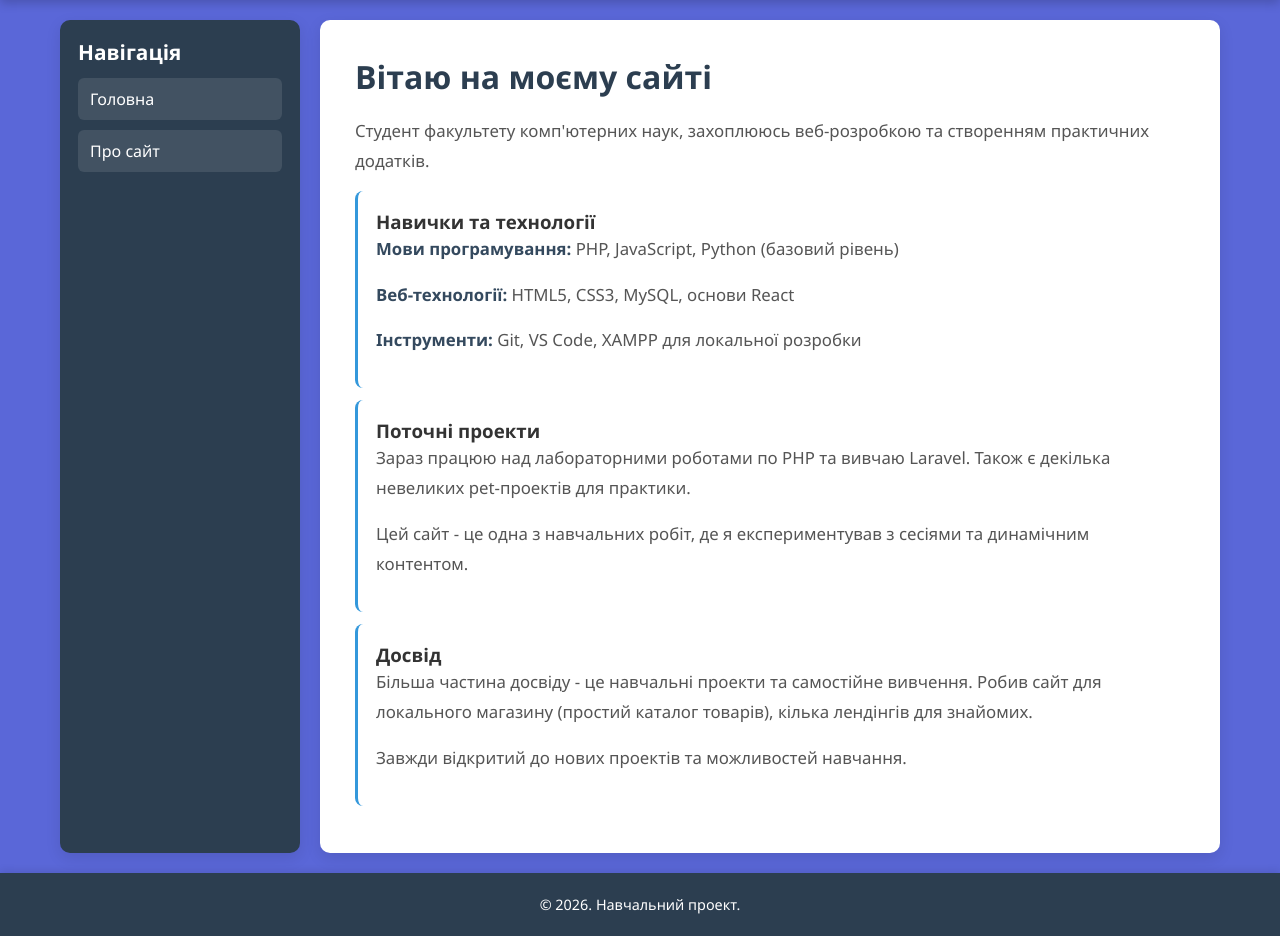
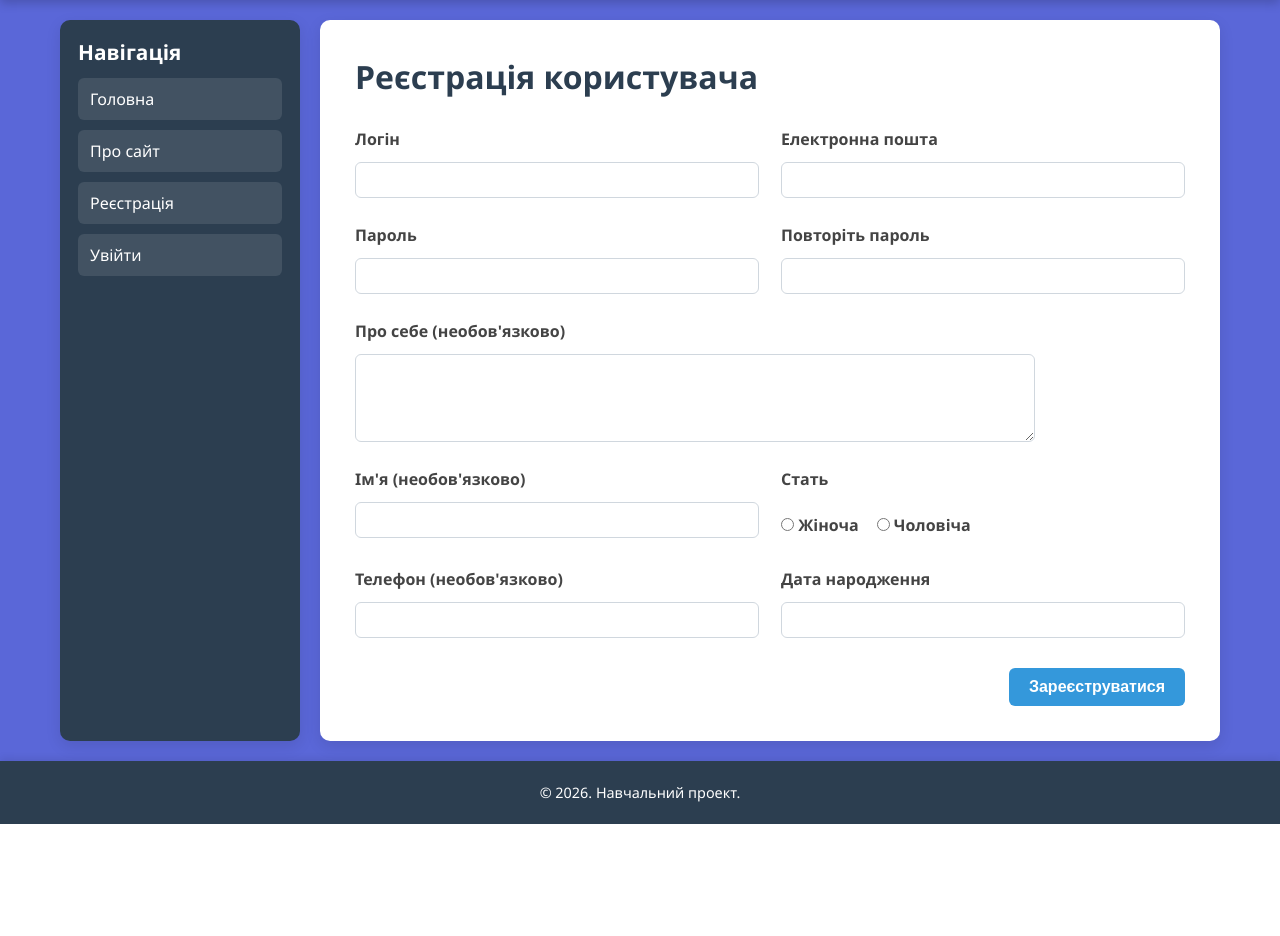
Before and after one commit to kitsulserhii-creator/PHP, a PHP site: page /index.php?action=registration in a window 1280 px wide. Shown: the part 148-1084 px from the top of the page. After the commit the page ends 972 px from the top, so only its background shows below. Run offline with PHP 8.4, Linux system fonts and the light colour scheme.

Commit message:
feat:laboratorna 3

```diff
--- a/css/style.css
+++ b/css/style.css
@@ -11,17 +11,14 @@ body {
     transition: all 0.5s ease;
 }
 
-/* Professional режим */
 body.professional {
     background: #5a67d8;
 }
 
-/* Real Me режим */
 body.realme {
     background: #48bb78;
 }
 
-/* Стилі для хедера */
 header {
     color: white;
     padding: 28px 20px;
@@ -63,7 +60,6 @@ header p {
     font-weight: 300;
 }
 
-/* Стильний тумблер */
 .mode-toggle {
     display: flex;
     align-items: center;
@@ -84,7 +80,6 @@ header p {
     color: white;
 }
 
-/* Тумблер switch */
 .switch {
     position: relative;
     display: inline-block;
@@ -140,7 +135,6 @@ input:checked + .slider:before {
     border-radius: 50%;
 }
 
-/* Контейнер для макета */
 .container {
     display: flex;
     max-width: 1200px;
@@ -149,7 +143,6 @@ input:checked + .slider:before {
     padding: 0 20px;
 }
 
-/* Стилі для бокового меню */
 .left-menu {
     width: 240px;
     padding: 18px;
@@ -207,7 +200,6 @@ body.realme .left-menu ul li a:hover {
     background-color: rgba(255,255,255,0.25);
 }
 
-/* Стилі для основного контенту */
 .content {
     flex: 1;
     padding: 35px;
@@ -264,7 +256,6 @@ body.realme .content strong {
     color: #276749;
 }
 
-/* Спеціальні картки для контенту */
 .info-card {
     background: rgba(255,255,255,0.6);
     padding: 18px;
@@ -286,7 +277,6 @@ body.realme .info-card {
     box-shadow: 0 3px 10px rgba(0,0,0,0.1);
 }
 
-/* Стилі для футера */
 footer {
     color: white;
     text-align: center;
@@ -309,7 +299,120 @@ footer p {
     font-size: 0.9em;
 }
 
-/* Адаптивність */
+.content form {
+    display: block;
+}
+.content form label {
+    display: block;
+    margin-top: 12px;
+    font-weight: 600;
+    color: #444;
+}
+.content form input[type="text"],
+.content form input[type="password"],
+.content form input[type="email"],
+.content form input[type="tel"],
+.content form textarea {
+    width: 100%;
+    max-width: 680px;
+    padding: 8px 10px;
+    margin-top: 6px;
+    border: 1px solid #d0d7de;
+    border-radius: 6px;
+    font-size: 1em;
+}
+.content form textarea {
+    min-height: 88px;
+    resize: vertical;
+}
+.content form .radio-group {
+    display: flex;
+    gap: 18px;
+    align-items: center;
+    margin-top: 6px;
+}
+.content form .small-input {
+    display: inline-block;
+    width: 220px;
+}
+.content form button {
+    margin-top: 14px;
+    padding: 10px 18px;
+    background: #3498db;
+    color: #fff;
+    border: none;
+    border-radius: 6px;
+    cursor: pointer;
+    font-weight: 600;
+}
+body.realme .content form button {
+    background: #38a169;
+}
+.errors {
+    background: #fff0f0;
+    border: 1px solid #ffcccc;
+    padding: 12px;
+    border-radius: 6px;
+    margin-bottom: 12px;
+    color: #700;
+}
+
+.errors p { margin: 0 0 8px 0; }
+.errors ul { margin: 8px 0 0 20px; padding: 0; }
+.errors li { color: #7a1414; margin-bottom: 6px; }
+
+
+
+.registration-form {
+    max-width: 900px;
+}
+.registration-form .form-grid {
+    display: grid;
+    grid-template-columns: 1fr 1fr;
+    gap: 14px 22px;
+    align-items: start;
+}
+.registration-form .field {
+    display: flex;
+    flex-direction: column;
+}
+.registration-form .field-full {
+    grid-column: 1 / -1;
+}
+.registration-form label {
+    font-weight: 600;
+    margin-bottom: 6px;
+    color: #2c3e50;
+}
+.registration-form input,
+.registration-form textarea {
+    padding: 10px 12px;
+    border-radius: 6px;
+    border: 1px solid #cfd8e3;
+    background: #fff;
+    font-size: 0.98em;
+}
+.registration-form textarea { min-height: 100px; }
+.registration-form .radio-group { display: flex; gap: 12px; align-items: center; }
+.registration-form .form-actions { margin-top: 16px; display: flex; justify-content: flex-end; }
+.registration-form .form-actions button { padding: 10px 20px; font-size: 1em; }
+
+.field.error label { color: #c0392b; }
+.field.error input, .field.error textarea { border-color: #e74c3c; box-shadow: 0 0 0 3px rgba(231,76,60,0.06); }
+
+.registration-form input:focus, .registration-form textarea:focus {
+    outline: none;
+    box-shadow: 0 4px 14px rgba(50,115,220,0.08);
+    border-color: #5b9bf3;
+}
+
+@media (max-width: 900px) {
+    .registration-form .form-grid { grid-template-columns: 1fr; }
+    .registration-form { max-width: 100%; }
+}
+
+
+
 @media (max-width: 768px) {
     .container {
         flex-direction: column;
@@ -332,3 +435,4 @@ footer p {
         padding: 20px;
     }
 }
+        flex-direction: column;
--- a/layout/header.php
+++ b/layout/header.php
@@ -1,15 +1,12 @@
 <?php
-// Перевірка чи сесія вже запущена
 if (session_status() === PHP_SESSION_NONE) {
     session_start();
 }
 
-// Обробка перемикання режиму
 if (isset($_GET['mode'])) {
     $_SESSION['mode'] = $_GET['mode'];
 }
 
-// За замовчуванням Professional режим
 if (!isset($_SESSION['mode'])) {
     $_SESSION['mode'] = 'professional';
 }
--- a/layout/left_menu.php
+++ b/layout/left_menu.php
@@ -4,5 +4,12 @@
             <ul>
                 <li><a href="index.php?action=main">Головна</a></li>
                 <li><a href="index.php?action=about">Про сайт</a></li>
+                <?php if (!empty($_SESSION['user_logged'])): ?>
+                    <li><a href="index.php?action=profile">Профіль</a></li>
+                    <li><a href="index.php?action=logout">Вийти</a></li>
+                <?php else: ?>
+                    <li><a href="index.php?action=registration">Реєстрація</a></li>
+                    <li><a href="index.php?action=login">Увійти</a></li>
+                <?php endif; ?>
             </ul>
         </nav>
--- /dev/null
+++ b/layout/views/logout.php
@@ -0,0 +1,5 @@
+<?php
+// Simple logout handler
+unset($_SESSION['user_logged']);
+header('Location: index.php');
+exit;
--- a/layout/views/main.php
+++ b/layout/views/main.php
@@ -1,6 +1,5 @@
         <main class="content">
             <?php if ($isRealMe): ?>
-                <!-- Real Me режим -->
                 <h2>Привіт!</h2>
                 <p>Якщо чесно, робити звичайне портфоліо було нудно, тому вирішив додати цей перемикач.
                 Зліва професійна версія, справа - ну, просто я.</p>
@@ -21,7 +20,6 @@
                 </div>
 
             <?php else: ?>
-                <!-- Professional режим -->
                 <h2>Вітаю на моєму сайті</h2>
                 <p>Студент факультету комп'ютерних наук, захоплююсь веб-розробкою
                 та створенням практичних додатків.</p>
--- /dev/null
+++ b/layout/views/registration.php
@@ -0,0 +1,191 @@
+<?php
+$errors = [];
+$values = [
+    'login' => '', 'email' => '', 'about' => '', 'name' => '', 'gender' => '', 'phone' => '', 'dob' => ''
+];
+
+if ($_SERVER['REQUEST_METHOD'] === 'POST') {
+    $values['login'] = trim($_POST['login'] ?? '');
+    $password = $_POST['password'] ?? '';
+    $confirm = $_POST['confirm_password'] ?? '';
+    $values['email'] = trim($_POST['email'] ?? '');
+    $values['about'] = $_POST['about'] ?? '';
+    $values['name'] = trim($_POST['name'] ?? '');
+    $values['gender'] = isset($_POST['gender']) ? $_POST['gender'] : '';
+    $values['phone'] = trim($_POST['phone'] ?? '');
+    $values['dob'] = trim($_POST['dob'] ?? '');
+
+    if ($values['login'] === '') {
+        $errors['login'] = 'Логін обов\'язковий.';
+    } elseif (!preg_match('/^[A-Za-z\p{Cyrillic}0-9_-]{4,}$/u', $values['login'])) {
+        $errors['login'] = 'Логін: мінімум 4 символи; дозволені латиниця, кирилиця, цифри, _ та -.';
+    }
+
+    if ($password === '') {
+        $errors['password'] = 'Пароль обов\'язковий.';
+    } else {
+        if (strlen($password) < 7) {
+            $errors['password'] = 'Пароль має містити не менше 7 символів.';
+        } elseif (!preg_match('/[A-Z]/', $password)) {
+            $errors['password'] = 'Пароль повинен містити принаймні одну велику літеру.';
+        } elseif (!preg_match('/[a-z]/', $password)) {
+            $errors['password'] = 'Пароль повинен містити принаймні одну малу літеру.';
+        } elseif (!preg_match('/\d/', $password)) {
+            $errors['password'] = 'Пароль повинен містити принаймні одну цифру.';
+        }
+    }
+
+    if ($confirm === '') {
+        $errors['confirm_password'] = 'Підтвердження пароля обов\'язкове.';
+    } elseif ($password !== $confirm) {
+        $errors['confirm_password'] = 'Паролі не співпадають.';
+    }
+
+    if ($values['email'] === '') {
+        $errors['email'] = 'Електронна пошта обов\'язкова.';
+    } elseif (!filter_var($values['email'], FILTER_VALIDATE_EMAIL)) {
+        $errors['email'] = 'Невірний формат email.';
+    }
+
+    if ($values['about'] !== '') {
+        $values['about'] = strip_tags($values['about']);
+    }
+
+    if ($values['name'] !== '') {
+        if (mb_strlen($values['name']) > 255) {
+            $errors['name'] = 'Ім\'я не повинно перевищувати 255 символів.';
+        } elseif (!preg_match("/^[\p{L}\-']+([ \p{L}\-']+)*$/u", $values['name'])) {
+            $errors['name'] = 'Ім\'я може містити лише літери, дефіс та апостроф.';
+        }
+    }
+
+    if ($values['gender'] === '') {
+        $errors['gender'] = 'Потрібно вибрати стать.';
+    } elseif (!in_array($values['gender'], ['0','1'], true)) {
+        $errors['gender'] = 'Неприпустиме значення статі.';
+    }
+
+    if ($values['phone'] !== '') {
+        if (mb_strlen($values['phone']) > 30) {
+            $errors['phone'] = 'Телефон не повинен перевищувати 30 символів.';
+        } elseif (!preg_match('/^[0-9()+\s-]+$/', $values['phone'])) {
+            $errors['phone'] = 'Телефон містить недопустимі символи.';
+        }
+    }
+
+    if ($values['dob'] === '') {
+        $errors['dob'] = 'Дата народження обов\'язкова.';
+    } else {
+        $ok = false;
+        if (preg_match('/^(\d{2})\.(\d{2})\.(\d{4})$/', $values['dob'], $m)) {
+            $ok = checkdate((int)$m[2], (int)$m[1], (int)$m[3]);
+        }
+        if (!$ok && preg_match('/^(\d{4})-(\d{2})-(\d{2})$/', $values['dob'], $m)) {
+            $ok = checkdate((int)$m[2], (int)$m[3], (int)$m[1]);
+        }
+        if (!$ok && preg_match('/^(\d{2})\/(\d{2})\/(\d{4})$/', $values['dob'], $m)) {
+            $ok = checkdate((int)$m[1], (int)$m[2], (int)$m[3]);
+        }
+        if (!$ok) {
+            $errors['dob'] = 'Неприпустимий формат дати.';
+        }
+    }
+
+    if (empty($errors)) {
+        if (!isset($_SESSION['users'])) {
+            $_SESSION['users'] = [];
+        }
+        if (isset($_SESSION['users'][$values['login']])) {
+            $errors['login'] = 'Користувач з таким логіном вже існує.';
+        } else {
+            $hash = password_hash($password, PASSWORD_DEFAULT);
+            $_SESSION['users'][$values['login']] = [
+                'login' => $values['login'],
+                'password_hash' => $hash,
+                'email' => $values['email'],
+                'about' => $values['about'],
+                'name' => $values['name'],
+                'gender' => $values['gender'],
+                'phone' => $values['phone'],
+                'dob' => $values['dob'],
+                'registered_at' => time(),
+            ];
+            $_SESSION['user_logged'] = $values['login'];
+            header('Location: index.php?action=profile');
+            exit;
+        }
+    }
+}
+
+?>
+
+<main class="content">
+    <h2>Реєстрація користувача</h2>
+
+    <?php if (!empty($errors)): ?>
+        <div class="errors">
+            <p>Знайдено помилки при заповненні форми:</p>
+            <ul>
+                <?php foreach ($errors as $err): ?>
+                    <li><?=htmlspecialchars($err, ENT_QUOTES, 'UTF-8')?></li>
+                <?php endforeach; ?>
+            </ul>
+        </div>
+    <?php endif; ?>
+
+    <form method="post" action="index.php?action=registration" class="registration-form">
+        <div class="form-grid">
+            <div class="field field-half<?php if (isset($errors['login'])) echo ' error'; ?>">
+                <label for="login">Логін</label>
+                <input id="login" name="login" type="text" value="<?=htmlspecialchars($values['login'])?>">
+            </div>
+
+            <div class="field field-half<?php if (isset($errors['email'])) echo ' error'; ?>">
+                <label for="email">Електронна пошта</label>
+                <input id="email" name="email" type="email" value="<?=htmlspecialchars($values['email'])?>">
+            </div>
+
+            <div class="field field-half<?php if (isset($errors['password'])) echo ' error'; ?>">
+                <label for="password">Пароль</label>
+                <input id="password" name="password" type="password">
+            </div>
+
+            <div class="field field-half<?php if (isset($errors['confirm_password'])) echo ' error'; ?>">
+                <label for="confirm_password">Повторіть пароль</label>
+                <input id="confirm_password" name="confirm_password" type="password">
+            </div>
+
+            <div class="field field-full<?php if (isset($errors['about'])) echo ' error'; ?>">
+                <label for="about">Про себе (необов'язково)</label>
+                <textarea id="about" name="about"><?=htmlspecialchars($values['about'])?></textarea>
+            </div>
+
+            <div class="field field-half<?php if (isset($errors['name'])) echo ' error'; ?>">
+                <label for="name">Ім'я (необов'язково)</label>
+                <input id="name" name="name" type="text" value="<?=htmlspecialchars($values['name'])?>">
+            </div>
+
+            <div class="field field-half<?php if (isset($errors['gender'])) echo ' error'; ?>">
+                <label>Стать</label>
+                <div class="radio-group">
+                    <label><input type="radio" name="gender" value="0" <?=($values['gender']==='0')?'checked':''?>> Жіноча</label>
+                    <label><input type="radio" name="gender" value="1" <?=($values['gender']==='1')?'checked':''?>> Чоловіча</label>
+                </div>
+            </div>
+
+            <div class="field field-half<?php if (isset($errors['phone'])) echo ' error'; ?>">
+                <label for="phone">Телефон (необов'язково)</label>
+                <input id="phone" name="phone" type="tel" value="<?=htmlspecialchars($values['phone'])?>">
+            </div>
+
+            <div class="field field-half<?php if (isset($errors['dob'])) echo ' error'; ?>">
+                <label for="dob">Дата народження</label>
+                <input id="dob" name="dob" type="text" value="<?=htmlspecialchars($values['dob'])?>">
+            </div>
+        </div>
+
+        <div class="form-actions">
+            <button type="submit">Зареєструватися</button>
+        </div>
+    </form>
+</main>
```
Also changed, not shown: layout/views/login.php (added, +44 -0 lines), layout/views/profile.php (added, +23 -0 lines), layout/views/registration_successful.php (added, +7 -0 lines).
